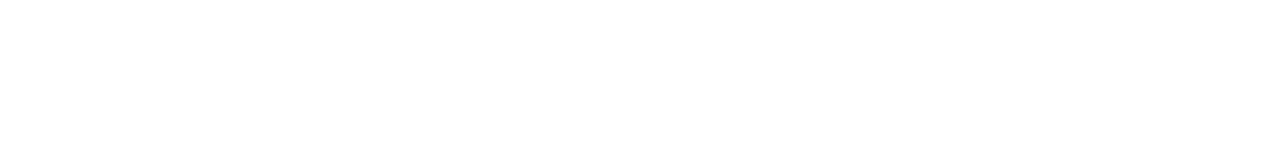
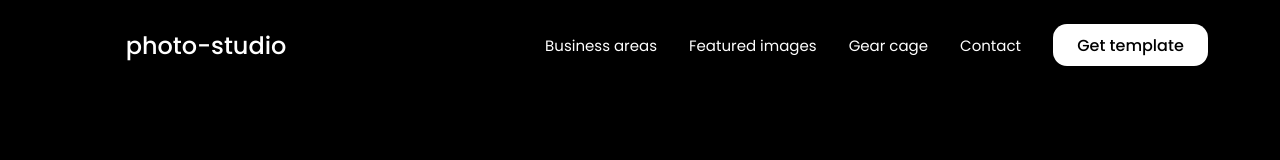
Before and after one commit to kozyrev42/photo-studio-website, a plain HTML site: page index.html in a window 1280 px wide. Drawn offline with Linux system fonts and the light colour scheme.

Commit message:
шапка готова

```diff
--- a/index.html
+++ b/index.html
@@ -2,9 +2,40 @@
 <html lang="ru">
   <head>
     <title>Photo studio</title>
+    <meta charset = "utf-8" >
+    <meta name="viewport" content="width=device-width, initial-scale=1">
+    <link rel="stylesheet" type="text/css" href="styles.css"/>
+    <link rel="stylesheet" type="text/css" href="responsive.css"/>
 
+    <link rel="preconnect" href="https://fonts.googleapis.com">
+    <link rel="preconnect" href="https://fonts.gstatic.com" crossorigin>
+    <link href="https://fonts.googleapis.com/css2?family=Poppins:wght@400;500&display=swap" rel="stylesheet">
   </head>
   <body>
+    <wrapper>
+      <header class="header">
+        <div class="header-content">
+          <div class="header-logo">
+            <a href="index.html"> photo-studio </a>
+          </div>
 
+          <div class="navigation">
+            <a href="#" class="navigation__btn">Business areas</a>
+            <a href="#" class="navigation__btn">Featured images</a>
+            <a href="#" class="navigation__btn">Gear cage</a>
+            <a href="#" class="navigation__btn">Contact</a>
+            <a href="#" class="navigation__btn__white">Get template</a>
+          </div>
+        </div>
+      </header>
+
+      <main class="main">
+
+      </main>
+
+      <footer class="footer">
+
+      </footer>
+    </wrapper>
   </body>
 </html>
--- /dev/null
+++ b/styles.css
@@ -0,0 +1,86 @@
+html, body{
+    box-sizing: border-box;
+    background-color: #000000;
+    margin: 0;
+}
+
+a.text:active, /* для активной/посещенной ссылке */
+a.text:hover,  /* при наведении */
+a {
+  text-decoration: none;
+}
+
+.header {
+    /* background-color: #acacac; */ /* - */
+    width: 100%;
+    height: 90px;
+
+}
+
+.header-content {
+    display: flex;
+    justify-content: space-between;
+    /* background-color: #a57d7d; */ /* - */
+    max-width: 1168px;
+    height: 100%;
+    margin-left: auto;
+    margin-right: auto;
+
+}
+
+.header-logo {
+    display: flex;
+    width: 300px; /* ? */
+    height: 100%;
+    background-color: #000000;
+    justify-content: center;
+    align-items: center;
+    font-size: 24px;
+    font-family: 'Poppins', sans-serif;
+    font-weight: 500;
+}
+
+.header-logo a {
+    color: #ffffff;
+}
+
+
+.navigation {
+    display: flex;
+    align-items: center;
+    background-color: #000000;
+}
+
+.navigation__btn {
+    display: flex;
+    margin-left: 16px;
+    margin-right: 16px;
+    color: #ffffff;
+    font-size: 15px;
+    font-family: 'Poppins', sans-serif;
+    font-weight: 400;
+}
+
+.navigation__btn:hover {
+    color: #cfcfcf;
+}
+
+.navigation__btn__white {
+    width: 155px;
+    height: 42px;
+    border-radius: 14px;
+    justify-content: center;
+    align-items: center;
+    display: flex;
+    margin-left: 16px;
+    margin-right: 16px;
+    background-color: #ffffff;
+    color: #000000;
+    font-size: 16px;
+    font-family: 'Poppins', sans-serif;
+    font-weight: 500;
+}
+
+.navigation__btn__white:hover {
+    background-color: #cfcfcf;
+}
```
Also changed, not shown: responsive.css (added).
